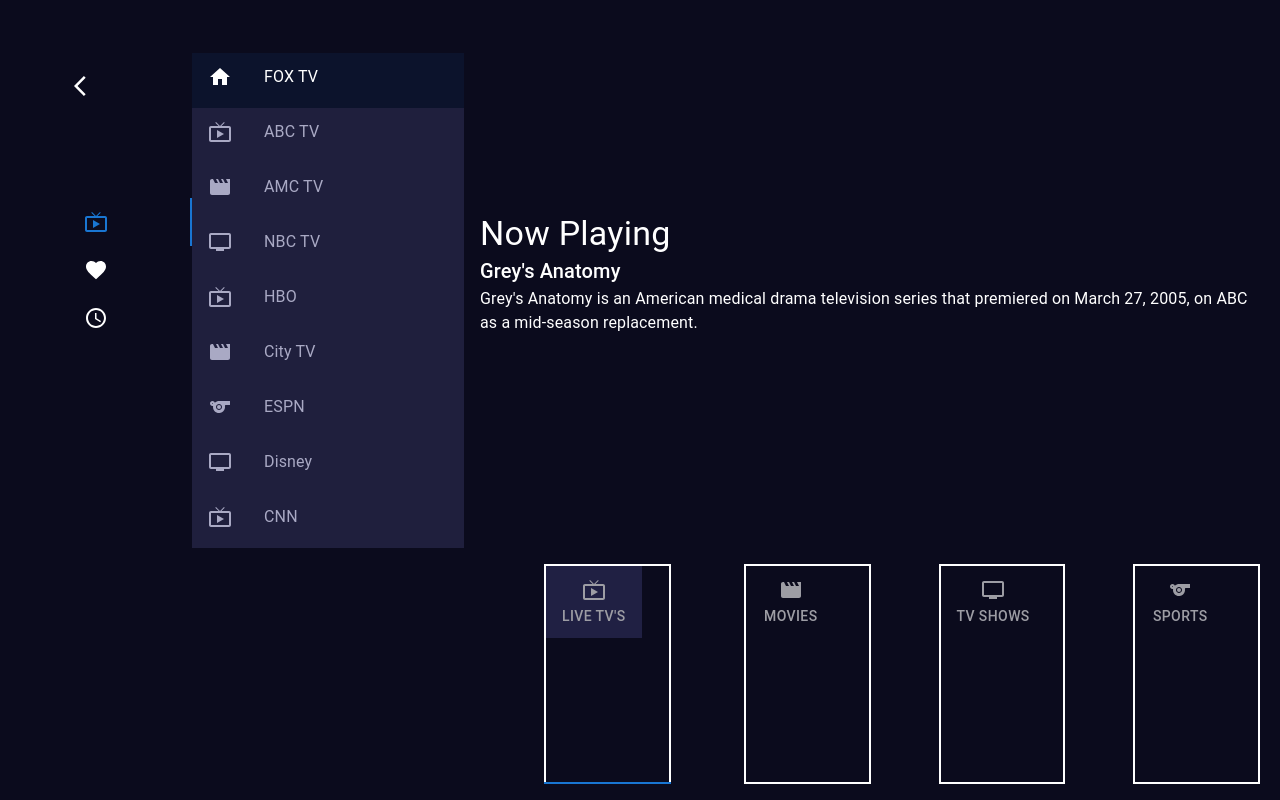
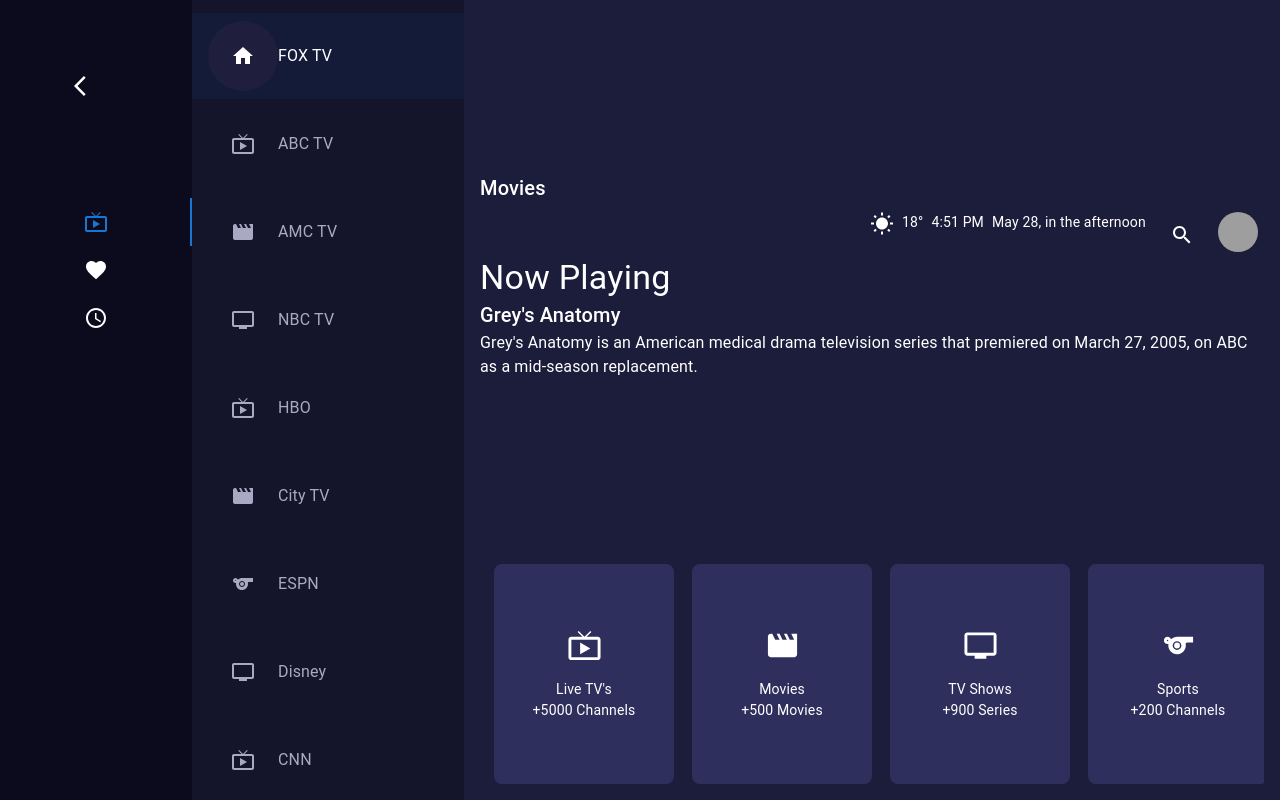
Before and after one commit to ake144/T-Movies, a Next.js app: page /tv in a window 1280 px wide. Built offline with nearby package versions, Linux system fonts and the light colour scheme; no server answers; grey boxes are pictures that could not be loaded.

Commit message:
the ui part is fixed

```diff
--- a/app/(add)/program/page.tsx
+++ b/app/(add)/program/page.tsx
@@ -17,6 +17,7 @@
 import { z } from 'zod';
 import { zodResolver } from '@hookform/resolvers/zod';
 import { createProgram } from '@/utils/actions/createProgram'; // Import the server action
+import { useRouter } from 'next/navigation';
 
 // Zod schema for form validation
 const ProgramSchema = z.object({
@@ -33,6 +34,7 @@
 type ProgramSchemaType = z.infer<typeof ProgramSchema>;
 
 const AddProgram = () => {
+  const router = useRouter();
   const { control, handleSubmit, formState: { errors },reset } = useForm<ProgramSchemaType>({
     resolver: zodResolver(ProgramSchema)
   });
@@ -150,6 +152,7 @@
                     fullWidth
                     error={!!errors.duration}
                     helperText={errors.duration?.message}
+                    onChange={(e) => field.onChange((e.target as HTMLInputElement).valueAsNumber)}
                   />
                 )}
               />
@@ -271,6 +274,7 @@
               variant="outlined"
               sx={{ width: '90px', height: '35px', marginLeft: '10px', border: '2px solid', color: 'black' }}
               onClick={() => {
+                router.push('/admin');
                 // Add logic to clear the form or navigate away
               }}
             >
--- a/components/tv/bottomside.tsx
+++ b/components/tv/bottomside.tsx
@@ -1,10 +1,10 @@
-// components/MediaTabs.js
 import React, { useState } from 'react';
-import { AppBar, Tabs, Tab, Box, Typography } from '@mui/material';
+import { Tabs, Tab, Box, Typography } from '@mui/material';
 import LiveTvIcon from '@mui/icons-material/LiveTv';
 import MovieIcon from '@mui/icons-material/Movie';
 import TvIcon from '@mui/icons-material/Tv';
 import SportsIcon from '@mui/icons-material/Sports';
+import Link from 'next/link';
 
 const TabPanel = (props: { [x: string]: any; children: any; value: any; index: any; }) => {
   const { children, value, index, ...other } = props;
@@ -33,8 +33,30 @@
     setValue(newValue);
   };
 
+  const tabStyle = {
+    border: '2px solid #2f2f5d',
+    borderRadius: '8px',
+
+    alignItems: 'center',
+    justifyContent: 'center',
+    width: '180px',
+    mx: '4px',
+    marginLeft: '14px',
+
+    height: '220px',
+    color: '#ffffff',
+    backgroundColor: '#2f2f5d',
+    display: 'flex',
+    flexDirection: 'column'
+  };
+
+  const tabLabelStyle = {
+    marginTop: '16px',
+    fontSize: '14px',
+  };
+
   return (
-    <div>
+    <Box display="flex" justifyContent="center" alignItems="center">
       <Tabs
         value={value}
         onChange={handleChange}
@@ -42,19 +64,39 @@
         textColor="primary"
         variant="fullWidth"
         aria-label="media tabs"
+        TabIndicatorProps={{ style: { display: 'none' } }}
+        sx={{ display: 'flex', justifyContent: 'center' }}
       >
-          <Box   sx={{ border:'2px solid',alignItems:'center', justifyContent:'center',width:'150px',mx:'9px',marginLeft:'64px',height:'220px' }}>
-             <Tab sx={{ backgroundColor: '#2f2f5d',justifyContent:'center'}} label="Live TV's" href='/tv/live' icon={<LiveTvIcon />} />
+        <Link href="/tv/live">
+        <Box sx={tabStyle}>
+          <LiveTvIcon fontSize="large" />
+          <Typography sx={tabLabelStyle}>Live TV's</Typography>
+          <Typography variant="body2">+5000 Channels</Typography>
         </Box>
-          <Box   sx={{ border:'2px solid',alignItems:'center', justifyContent:'center',width:'150px',mx:'4px',marginLeft:'64px',height:'220px' }}>          <Tab label="Movies" href='/tv/movies' icon={<MovieIcon />} />
+        </Link>
+        <Link href="/tv/movies">
+        <Box sx={tabStyle}>
+          <MovieIcon fontSize="large" />
+          <Typography sx={tabLabelStyle}>Movies</Typography>
+          <Typography variant="body2">+500 Movies</Typography>
         </Box>
-          <Box   sx={{ border:'2px solid',alignItems:'center', justifyContent:'center',width:'150px',mx:'4px',marginLeft:'64px',height:'220px' }}>          <Tab label="TV Shows" href='/tv/program' icon={<TvIcon />} />
+        </Link>
+        <Link href="/tv/tvshows">
+        <Box sx={tabStyle}>
+          <TvIcon fontSize="large" />
+          <Typography sx={tabLabelStyle}>TV Shows</Typography>
+          <Typography variant="body2">+900 Series</Typography>
         </Box>
-          <Box   sx={{ border:'2px solid',alignItems:'center', justifyContent:'center',width:'150px',mx:'4px',marginLeft:'64px',height:'220px' }}>          <Tab label="Sports" href='/tv/sport' icon={<SportsIcon />} />
+        </Link>
+        <Link href="/tv/sports">
+        <Box sx={tabStyle}>
+          <SportsIcon fontSize="large" />
+          <Typography sx={tabLabelStyle}>Sports</Typography>
+          <Typography variant="body2">+200 Channels</Typography>
         </Box>
+        </Link>
       </Tabs>
-
-    </div>
+    </Box>
   );
 };
 
--- a/components/tv/content.tsx
+++ b/components/tv/content.tsx
@@ -3,19 +3,20 @@
 
 import React from 'react';
 import { Box, Typography, Grid } from '@mui/material';
-import Sidebar  from './contentSidebar';
-import MediaTabs from './bottomside';
-
+import Sidebar from './contentSidebar';
+import MediaTabs from './bottomside'; // Ensure this path is correct
+import Header from './upperContent'
 
 const Content = () => {
   return (
-    <Box sx={{ height: '100vh', width: '100%', display: 'flex', flexDirection: 'column' }}>
+    <Box sx={{ height: '100vh', width: '100%', display: 'flex', flexDirection: 'column', backgroundColor: '#1c1c3b', color: '#ffffff' }}>
       <Grid container sx={{ flex: 1 }}>
         <Grid item xs={12} md={3} sx={{ display: 'flex', flexDirection: 'column' }}>
           <Sidebar />
         </Grid>
         <Grid item xs={12} md={9} sx={{ display: 'flex', flexDirection: 'column' }}>
           <Box sx={{ flex: 1, display: 'flex', flexDirection: 'column', justifyContent: 'center', padding: 2 }}>
+            <Header />
             <Typography variant="h4">Now Playing</Typography>
             <Typography variant="h6">Grey's Anatomy</Typography>
             <Typography variant="body1">
@@ -28,7 +29,6 @@
         </Grid>
       </Grid>
     </Box>
-
   );
 };
 
--- a/components/tv/contentSidebar.tsx
+++ b/components/tv/contentSidebar.tsx
@@ -28,33 +28,36 @@
   color: '#ffffff',
   display: 'flex',
   flexDirection: 'column',
+  backgroundColor: '#14142b',
+  overflow: 'auto',
+  scrollbarWidth:'none'
 }));
 
-const SelectedListItem = styled(ListItem)(({ theme }) => ({
-  backgroundColor: '#1f1f3d',
+const SelectedListItem = styled(ListItem)(({ theme, selected }) => ({
   '&:hover': {
     backgroundColor: '#2f2f5d',
   },
-  paddingBottom:'15px'  // Add margin to create gap between list items
+  marginBottom: '2px',
+  transition: 'background-color 0.3s',
 }));
 
 const Sidebar = () => {
   const [selectedChannel, setSelectedChannel] = useState(channels[0].id);
 
-  const handleChannelClick = (id: number) => {
+  const handleChannelClick = (id: React.SetStateAction<number>) => {
     setSelectedChannel(id);
   };
 
   return (
     <SidebarContainer>
-      <List sx={{ marginTop: '45px', marginBottom: '16px' }}>
+      <List sx={{ marginTop: '5px', marginBottom: '6px' }}>
         {channels.map((channel) => (
           <SelectedListItem
             key={channel.id}
             selected={selectedChannel === channel.id}
             onClick={() => handleChannelClick(channel.id)}
           >
-            <ListItemIcon sx={{ color: selectedChannel === channel.id ? '#ffffff' : '#a9a9c4' }}>
+            <ListItemIcon sx={{ color: selectedChannel === channel.id ? '#ffffff' : '#a9a9c4',   borderRadius: '50%', backgroundColor: selectedChannel === channel.id ?  '#1f1f3d' : 'transparent', height:'70px',width:'70px',alignItems:'center',justifyContent:'center'}}>
               {channel.icon}
             </ListItemIcon>
             <ListItemText primary={<Typography sx={{ color: selectedChannel === channel.id ? '#ffffff' : '#a9a9c4' }}>{channel.name}</Typography>} />
--- a/components/tv/sidebar.tsx
+++ b/components/tv/sidebar.tsx
@@ -40,7 +40,9 @@
         value={value}
         onChange={handleChange}
         orientation="vertical"
-        sx={{ }}
+        sx={{
+
+        }}
       >
         {tabs.map((tab, index) => (
           <Tab key={index}  sx={{color:'white'}} icon={tab.icon} />
--- /dev/null
+++ b/components/tv/upperContent.tsx
@@ -0,0 +1,82 @@
+'use client';
+
+import React, { useState } from 'react';
+import { AppBar, Toolbar, Typography, Tabs, Tab, Box, Avatar, IconButton, Button } from '@mui/material';
+import SearchIcon from '@mui/icons-material/Search';
+import WbSunnyIcon from '@mui/icons-material/WbSunny';
+import Link from 'next/link';
+import Modal from '@mui/material/Modal';
+import SearchPage from '@/components/tv/searchbar';
+
+const style = {
+  position: 'absolute' as 'absolute',
+  top: '50%',
+  left: '50%',
+  transform: 'translate(-50%, -50%)',
+  width: 600,
+  scroll: 'vertical',
+  Height: 600,
+  bgcolor: 'background.box',
+  border: '2px solid #000',
+  boxShadow: 24,
+  pt: 2,
+  px: 4,
+  pb: 3,
+};
+
+const Header = () => {
+  const [value, setValue] = useState(0);
+  const [open, setOpen] = useState(false);
+
+  const handleChange = (event: React.SyntheticEvent, newValue: number) => {
+    setValue(newValue);
+  };
+
+  const handleOpen = () => {
+    setOpen(true);
+  };
+
+  const handleClose = () => {
+    setOpen(false);
+  };
+
+  return (
+    <>
+        <Typography variant='h6' sx={{ paddingTop: '-10px',marginTop: '3px', marginBottom: '5px' }}>
+          Movies
+        </Typography>
+           <Box sx={{ display: 'flex',paddingTop: '-10px',top:'-1px',marginTop: '3px', marginBottom: '5px', alignItems: 'right', paddingLeft:'390px' }}>
+            <WbSunnyIcon sx={{ marginRight: 1 }} />
+            <Typography variant="body2">18°</Typography>
+            <Typography variant="body2" sx={{ margin: '0 8px' }}>
+              {new Date().toLocaleTimeString('en-US', { hour: 'numeric', minute: 'numeric', hour12: true })}
+            </Typography>
+            <Typography variant="body2"> {new Date().toLocaleTimeString('en-US', { day: 'numeric', month: 'short', dayPeriod: 'short' })}</Typography>
+            <IconButton onClick={handleOpen} sx={{ color: 'white', marginLeft: 2,paddingBottom:'3px' }}>
+              <SearchIcon />
+            </IconButton>
+            <Link href='/profile'>
+              <Avatar src="/path/to/user.jpg" sx={{ marginLeft: 2 }} />
+            </Link>
+          </Box>
+      <Modal
+        open={open}
+        onClose={handleClose}
+        aria-labelledby="child-modal-title"
+        aria-describedby="child-modal-description"
+      >
+        <Box sx={style}>
+          <Typography id="child-modal-title" variant="h6" component="h2">
+            Search for result
+          </Typography>
+          <Box id="child-modal-description" sx={{ mt: 2 }}>
+            <SearchPage />
+          </Box>
+          <Button onClick={handleClose} sx={{ mt: 2 }}>Close</Button>
+        </Box>
+      </Modal>
+    </>
+  );
+};
+
+export default Header;
```
Lines whose indentation alone changed are shown as unchanged.
